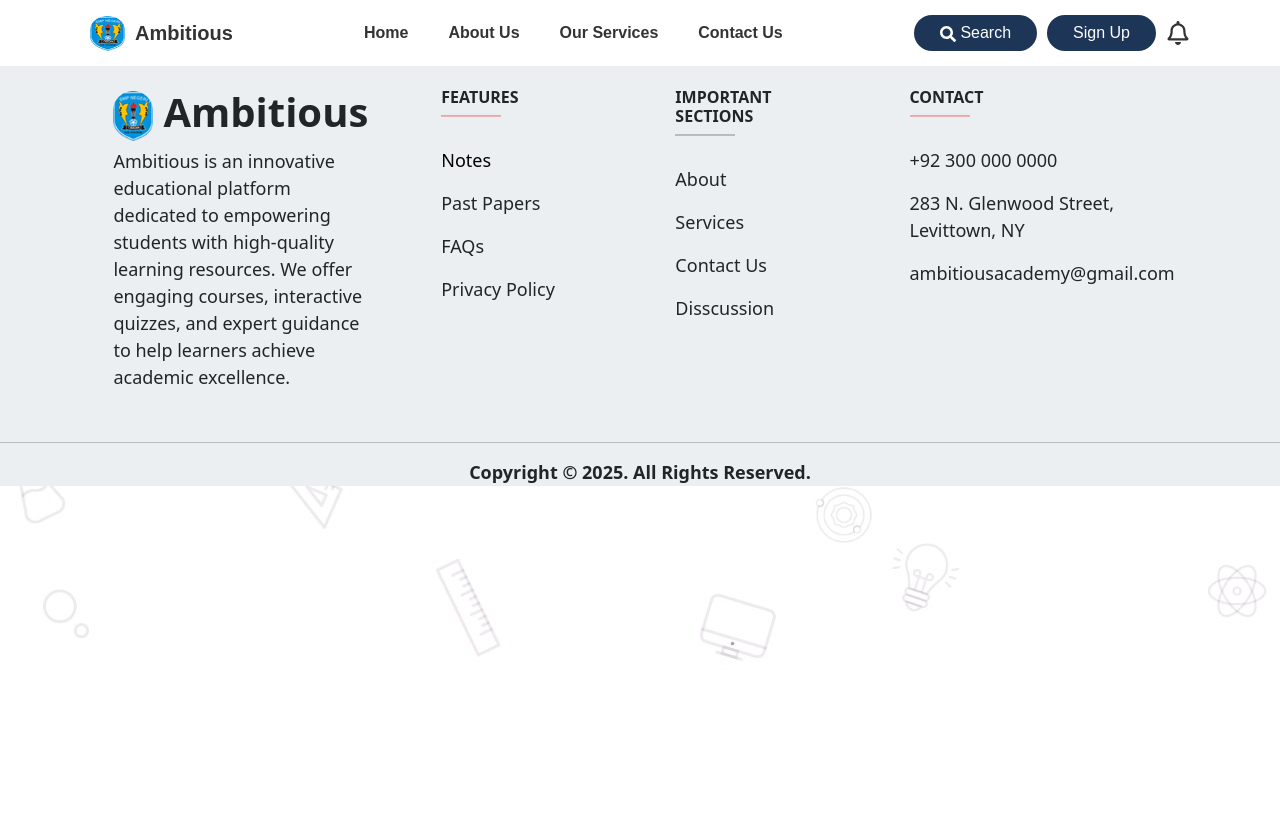
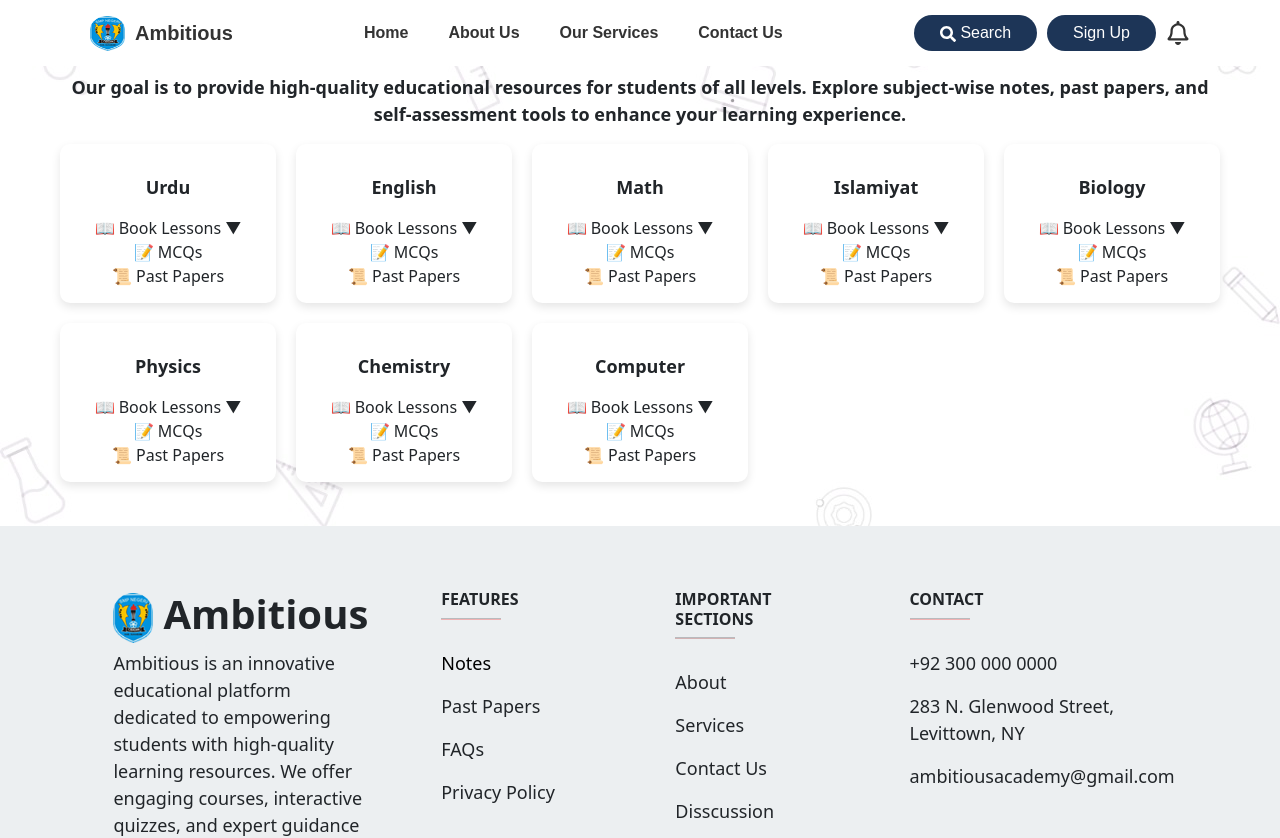
Before and after one commit to usamahafiz/AmbitiousWeb, a React (Create React App) app: page /notes in a window 1280 px wide. Shown: the top 838 px of the page. Before the commit the page ends 800 px from the top, so only its background shows below. Built offline with nearby package versions, Linux system fonts and the light colour scheme.

Commit message:
some minor changes

```diff
--- a/src/Router.js
+++ b/src/Router.js
@@ -4,12 +4,13 @@ import HomePage from './pages/Frontend/HomePage';
 import Dashboard from './pages/AdminDashboard';
 import FrontEnd from './pages/Frontend';
 
+
 export default function Router() {
   return (
     <Routes>
       <Route path="/" element={<HomePage />} />
       <Route path="/dashboard/*" element={<Dashboard />} /> {/* Use `/*` to allow nested routes */}
-      <Route path="/frontend/*" element={<FrontEnd />} />
+      <Route path="/*" element={<FrontEnd />} />
     </Routes>
   );
 }
--- a/src/assets/css/notes.css
+++ b/src/assets/css/notes.css
@@ -1,37 +1,86 @@
-/* Notes Page Styling */
 .notes-container {
-    text-align: center;
+  max-width: 1200px;
+  margin: auto;
   padding: 20px;
-  }
-
-
-
-  .intro-text {
-    margin: 10px auto;
-    width: 80%;
-    font-size: 1rem;
-    color: #333;
 }
 
 .subjects-grid {
   display: grid;
-    grid-template-columns: repeat(auto-fit, minmax(150px, 1fr));
-    gap: 15px;
-    padding: 20px;
+  grid-template-columns: repeat(auto-fit, minmax(200px, 1fr));
+  gap: 20px;
+  justify-content: center;
 }
 
 .subject-card {
-    background-color: #dddee0;
-    padding: 20px;
+  background: #fff;
   border-radius: 10px;
+  box-shadow: 0px 4px 10px rgba(0, 0, 0, 0.1);
   text-align: center;
-    font-size: 1.2rem;
+  padding: 15px;
   cursor: pointer;
-    transition: 0.3s;
-    box-shadow: 0px 25px 30px rgba(0, 0, 0, 0.2);
+  transition: all 0.3s ease-in-out;
+  position: relative;
 }
 
 .subject-card:hover {
-    background-color: #007bff;
-    color: white;
+  transform: translateY(-5px);
 }
+
+.subject-header {
+  display: flex;
+  justify-content: center;
+  align-items: center;
+  padding: 15px;
+  font-size: 18px;
+  font-weight: bold;
+}
+
+.subject-name {
+  font-size: 18px;
+  font-weight: bold;
+}
+
+.dropdown-item {
+  padding: 10px;
+  border-top: 1px solid #ddd;
+  cursor: pointer;
+  transition: all 0.3s ease;
+}
+
+.dropdown-item:hover {
+  background: #e9ecef;
+}
+
+.nested-dropdown {
+  max-height: 0;
+  overflow: hidden;
+  transition: max-height 0.4s ease-in-out;
+  background: #e0e0e0;
+  padding-left: 10px;
+}
+
+.nested-dropdown.open {
+  max-height: 200px;
+}
+
+.nested-item {
+  padding: 8px;
+  border-bottom: 1px solid #ccc;
+  cursor: pointer;
+}
+
+.nested-item:last-child {
+  border-bottom: none;
+}
+
+@media (max-width: 768px) {
+  .subjects-grid {
+    grid-template-columns: repeat(auto-fit, minmax(150px, 1fr));
+  }
+}
+
+@media (max-width: 480px) {
+  .subjects-grid {
+    grid-template-columns: repeat(auto-fit, minmax(120px, 1fr));
+  }
+}
--- a/src/components/Header/header.js
+++ b/src/components/Header/header.js
@@ -17,7 +17,7 @@ export default function Header() {
 
         {/* Navigation */}
         <nav className="nav-links">
-          <a href="#">Home</a>
+          <a href="/">Home</a>
           <a href="#">About Us</a>
           <a href="#">Our Services</a>
           <a href="#">Contact Us</a>
--- a/src/components/cardsection.js
+++ b/src/components/cardsection.js
@@ -7,8 +7,8 @@ const categories = [
   {
     title: "Class 9",
     links: [
-      { name: "Notes", url: "#" },
-      { name: "Past Papers", url: "/notes" },
+      { name: "Notes", url: "/notes" },
+      { name: "Past Papers", url: "" },
       { name: "Test Yourself", url: "#" },
       { name: "Guess Papers", url: "#" }
     ]
@@ -16,7 +16,7 @@ const categories = [
   {
     title: "Class 10",
     links: [
-      { name: "Notes", url: "#" },
+      { name: "Notes", url: "/notes" },
       { name: "Past Papers", url: "#" },
       { name: "Test Yourself", url: "#" },
       { name: "Guess Papers", url: "#" }
@@ -25,7 +25,7 @@ const categories = [
   {
     title: "Class 11",
     links: [
-      { name: "Notes", url: "#" },
+      { name: "Notes", url: "/notes" },
       { name: "Past Papers", url: "#" },
       { name: "Test Yourself", url: "#" },
       { name: "Guess Papers", url: "#" }
@@ -34,7 +34,7 @@ const categories = [
   {
     title: "Class 12",
     links: [
-      { name: "Notes", url: "#" },
+      { name: "Notes", url: "/notes" },
       { name: "Past Papers", url: "#" },
       { name: "Test Yourself", url: "#" },
       { name: "Guess Papers", url: "#" }
--- a/src/components/category/notes.js
+++ b/src/components/category/notes.js
@@ -1,44 +1,61 @@
-import React from "react";
-import { useNavigate } from "react-router-dom";
+import React, { useState } from "react";
 import "../../assets/css/notes.css";
 
 const subjects = [
-  { name: "Urdu", path: "/notes/urdu" },
-  { name: "English", path: "/notes/english" },
-  { name: "Math", path: "/notes/math" },
-  { name: "Islamiyat", path: "/notes/islamiyat" },
-  { name: "Biology", path: "/notes/biology" },
-  { name: "Physics", path: "/notes/physics" },
-  { name: "Chemistry", path: "/notes/chemistry" },
-  { name: "Computer", path: "/notes/computer" }
+  "Urdu",
+  "English",
+  "Math",
+  "Islamiyat",
+  "Biology",
+  "Physics",
+  "Chemistry",
+  "Computer"
 ];
 
 const Notes = () => {
-  const navigate = useNavigate();
+  const [openSubDropdown, setOpenSubDropdown] = useState(null);
+
+  const toggleSubDropdown = (index) => {
+    setOpenSubDropdown(openSubDropdown === index ? null : index);
+  };
 
   return (
-    <div className="notes-container mt-5">
-
+    <div className="notes-container">
       <main>
-        <h2 className="text-dark mt-4">Welcome to Our Educational Portal</h2>
-        <p className="intro-text fw-bold">
+        <h2 className="text-dark text-center">Welcome to Our Educational Portal</h2>
+        <p className="intro-text fw-bold text-center">
           Our goal is to provide high-quality educational resources for students of all levels.
           Explore subject-wise notes, past papers, and self-assessment tools to enhance your learning experience.
         </p>
 
         <div className="subjects-grid">
           {subjects.map((subject, index) => (
-            <div
-              key={index}
-              className="subject-card"
-              onClick={() => navigate(subject.path)}
-            >
-              {subject.name}
+            <div key={index} className="subject-card">
+              {/* Subject Header */}
+              <div className="subject-header">
+                <span className="subject-name">{subject}</span>
+              </div>
+
+              {/* Book Lessons Dropdown */}
+              <div className="dropdown-item" onClick={() => toggleSubDropdown(index)}>
+                📖 Book Lessons {openSubDropdown === index ? "▲" : "▼"}
+              </div>
+
+              {/* Nested Dropdown for Book Lessons */}
+              <div className={`nested-dropdown ${openSubDropdown === index ? "open" : ""}`}>
+                {[1, 2, 3, 4, 5].map((unit) => (
+                  <div key={unit} className="nested-item">
+                    Unit {unit}
+                  </div>
+                ))}
+              </div>
+
+              <div className="dropdown-item">📝 MCQs</div>
+              <div className="dropdown-item">📜 Past Papers</div>
             </div>
           ))}
         </div>
       </main>
-
     </div>
   );
 };
--- a/src/index.css
+++ b/src/index.css
@@ -7,6 +7,7 @@ body {
   -moz-osx-font-smoothing: grayscale;
   overflow-x: hidden;
   background-image: url('./assets/images/backgroundambitious.jpg');
+
 }
 
 code {
--- a/src/pages/Frontend/index.jsx
+++ b/src/pages/Frontend/index.jsx
@@ -8,7 +8,7 @@ export default function FrontEnd() {
     <>
     <Routes>
 
-        <Route path="notes" element={<Notes />} />
+        <Route path="/notes" element={<Notes />} />
         <Route path="/notes/:subject" element={<SubNotes />} />
 
 
```
Lines whose indentation alone changed are shown as unchanged.
